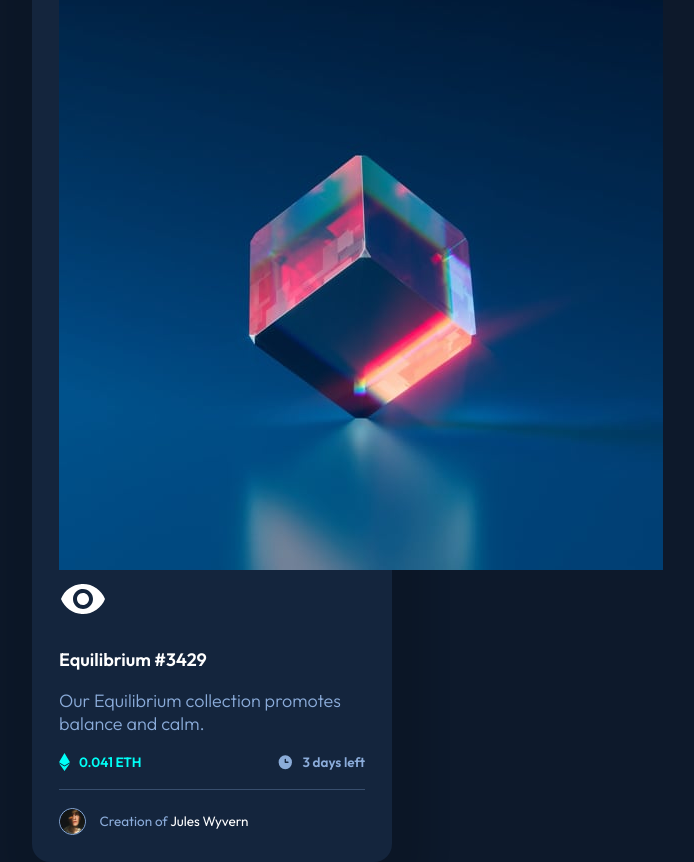
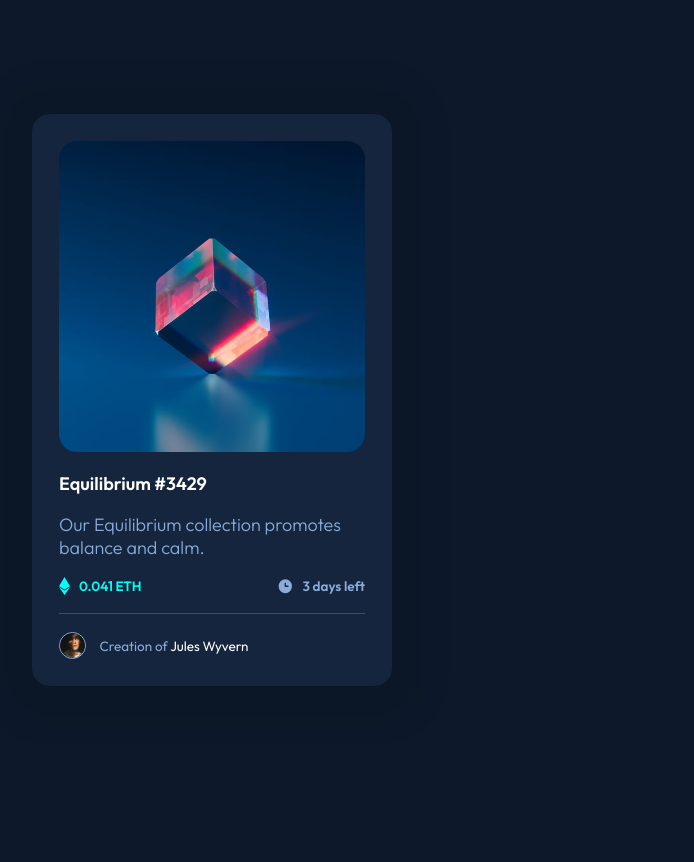
Before and after one commit to hdnexus/hdnexus.github.io, a plain HTML site: page index.html in a window 1280 px wide. Shown: the whole page, without its empty margins (428-1122 px from the left). After the commit the page ends 800 px from the top, so only its background shows below. Drawn offline with Linux system fonts and the light colour scheme.

Commit message:
Update index.html

```diff
--- a/index.html
+++ b/index.html
@@ -10,8 +10,6 @@
 
     <meta charset="UTF-8" />
     <meta name="viewport" content="width=device-width, initial-scale=1.0" />
-    <!-- displays site properly based on user's device -->
-
 
     <link rel="stylesheet" href="./style.css"/>
 
@@ -20,8 +18,10 @@
   <body>
     <div class="card">
       <div class="image_container">
-        <img src="images/image-equilibrium.jpg" alt="image-nft" class="nft" />
-        <img src="images/icon-view.svg" alt="view-nft" class="view">
+        <img src="images/image-equilibrium.jpg" alt="image-nft" class="mainImage" />
+        <div>
+          <img src="images/icon-view.svg" alt="view-nft">
+        </div>
       </div>
       <div class="middle_text">
         <a><p class="nft_name">Equilibrium #3429</h1></a>
@@ -37,7 +37,6 @@
           </div>
         </div>
       </div>
-      <div class="line"></div>
       <div class="creator">
         <img src="images/image-avatar.png" alt="image-avatar" class="creator_image" />
         <p class="creator_text">Creation of <a>Jules Wyvern</a></p>
```
